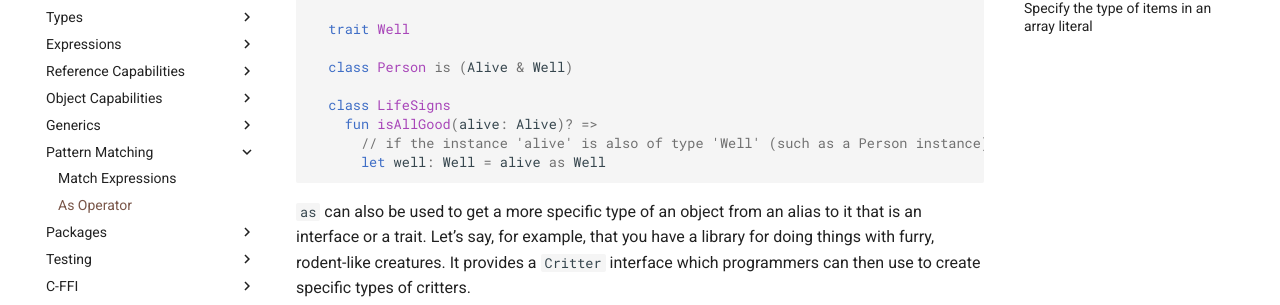
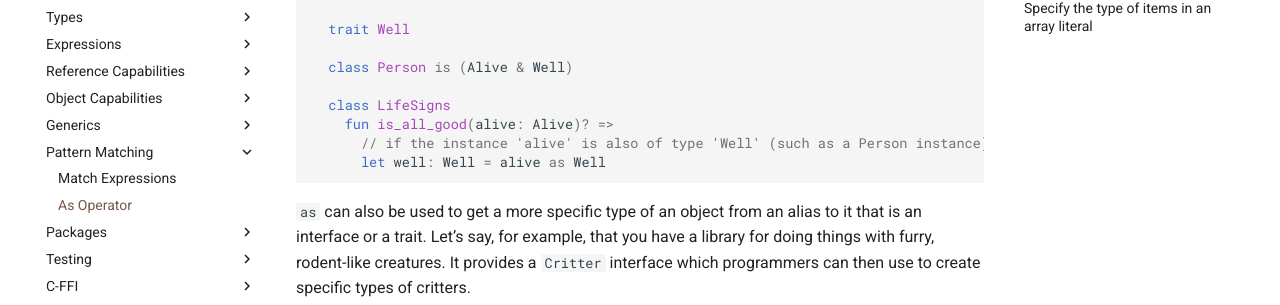
Before and after one commit to ponylang/pony-tutorial, an MkDocs documentation site: the page built from docs/pattern-matching/as.md, in a window 1280 px wide and 900 px high, scrolled down 1114 px. Shown: the part 145-450 px from the top of the window. Built offline with MkDocs 1.6.1 and Material for MkDocs 9.7.7, drawn with Linux system fonts in a browser that asks for light colours; comment, search, counter and statistics services are not loaded.

Commit message:
Small change to conform to style guide

````diff
--- a/docs/pattern-matching/as.md
+++ b/docs/pattern-matching/as.md
@@ -37,7 +37,7 @@ In addition to using to using `as` with a union of disjoint types, we can also e
   class Person is (Alive & Well)
 
   class LifeSigns
-    fun isAllGood(alive: Alive)? =>
+    fun is_all_good(alive: Alive)? =>
       // if the instance 'alive' is also of type 'Well' (such as a Person instance). raises error if not possible
       let well: Well = alive as Well
 ```
````
